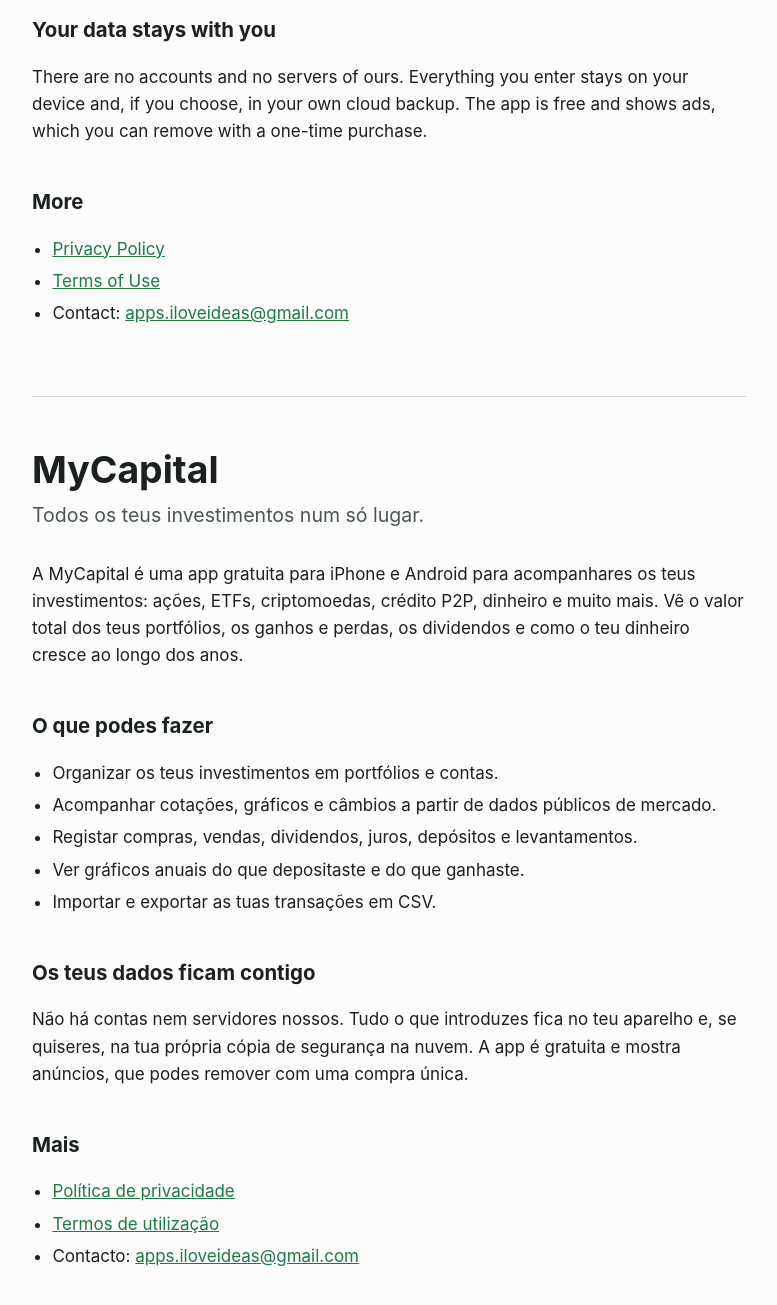
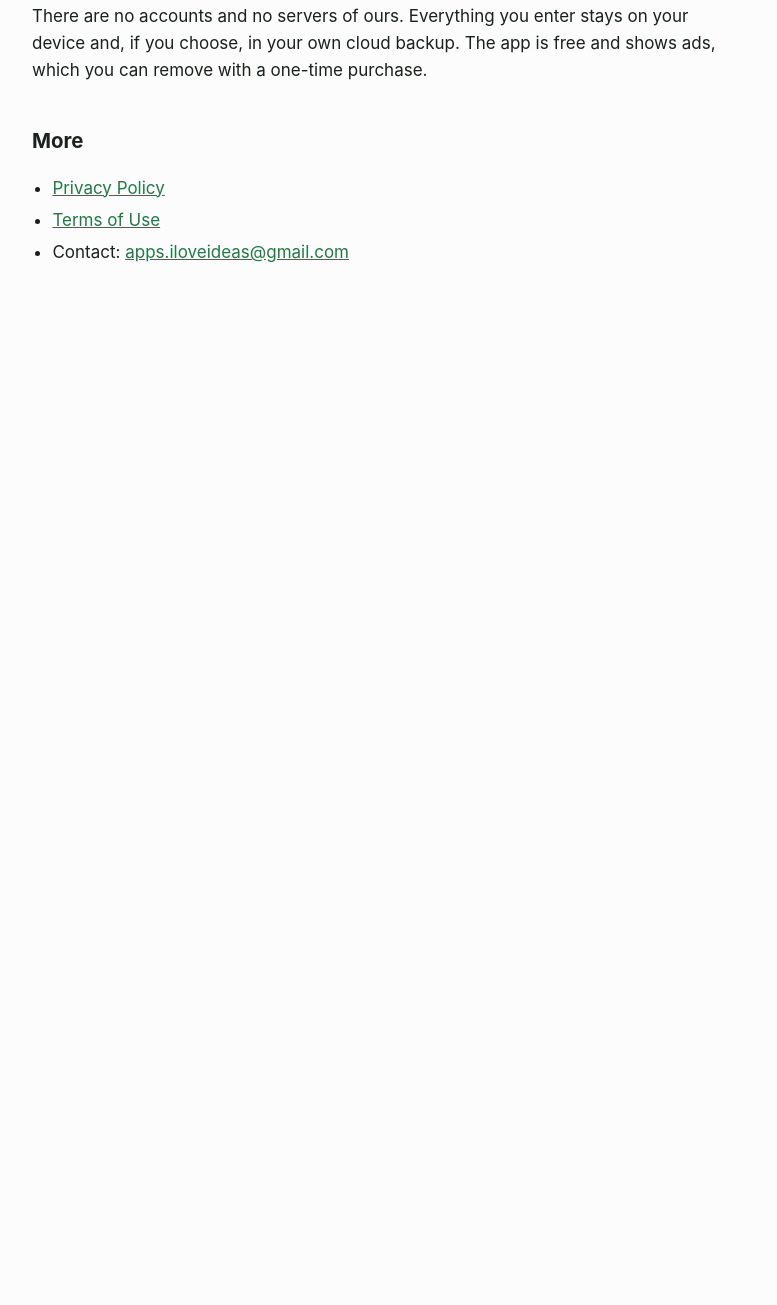
Before and after one commit to 7bkk68989h-ops/7bkk68989h-ops.github.io, a plain HTML site: page mycapital/index.html in a window 1280 px wide. Shown: the part 569-1874 px from the top of the page, without its empty margins (251-1028 px from the left). After the commit the page ends 932 px from the top, so only its background shows below. Drawn offline with Linux system fonts and the light colour scheme.

Commit message:
MyCapital homepage: English only
Co-Authored-By: Claude Opus 5.5 <noreply@anthropic.com>
Claude-Session: https://claude.ai/code/session_01Pk4XcsVKzQvrcni6qKEoEW

```diff
--- a/mycapital/index.html
+++ b/mycapital/index.html
@@ -15,20 +15,15 @@
   a { color: #1f7a45; }
   ul { padding-left: 1.2em; }
   li { margin: .3em 0; }
-  .lang { margin: 0 0 2em; }
   .tagline { font-size: 1.15em; margin: 0 0 1.5em; color: #4a564f; }
-  hr { border: 0; border-top: 1px solid #cfd6d1; margin: 4em 0 3em; }
   @media (prefers-color-scheme: dark) {
     body { background: #121614; color: #e3e9e5; }
     a { color: #5fcf8e; }
     .tagline { color: #a9b5ae; }
-    hr { border-top-color: #34403a; }
   }
 </style>
 </head>
 <body>
-<p class="lang"><a href="#en">English</a> · <a href="#pt">Português</a></p>
-
 <section id="en" lang="en">
 <h1>MyCapital</h1>
 <p class="tagline">All your investments in one place.</p>
@@ -54,31 +49,5 @@
 </ul>
 </section>
 
-<hr>
-
-<section id="pt" lang="pt">
-<h1>MyCapital</h1>
-<p class="tagline">Todos os teus investimentos num só lugar.</p>
-<p>A MyCapital é uma app gratuita para iPhone e Android para acompanhares os teus investimentos: ações, ETFs, criptomoedas, crédito P2P, dinheiro e muito mais. Vê o valor total dos teus portfólios, os ganhos e perdas, os dividendos e como o teu dinheiro cresce ao longo dos anos.</p>
-
-<h2>O que podes fazer</h2>
-<ul>
-  <li>Organizar os teus investimentos em portfólios e contas.</li>
-  <li>Acompanhar cotações, gráficos e câmbios a partir de dados públicos de mercado.</li>
-  <li>Registar compras, vendas, dividendos, juros, depósitos e levantamentos.</li>
-  <li>Ver gráficos anuais do que depositaste e do que ganhaste.</li>
-  <li>Importar e exportar as tuas transações em CSV.</li>
-</ul>
-
-<h2>Os teus dados ficam contigo</h2>
-<p>Não há contas nem servidores nossos. Tudo o que introduzes fica no teu aparelho e, se quiseres, na tua própria cópia de segurança na nuvem. A app é gratuita e mostra anúncios, que podes remover com uma compra única.</p>
-
-<h2>Mais</h2>
-<ul>
-  <li><a href="privacy.html#pt">Política de privacidade</a></li>
-  <li><a href="terms.html">Termos de utilização</a></li>
-  <li>Contacto: <a href="mailto:apps.iloveideas@gmail.com">apps.iloveideas@gmail.com</a></li>
-</ul>
-</section>
 </body>
 </html>
```
